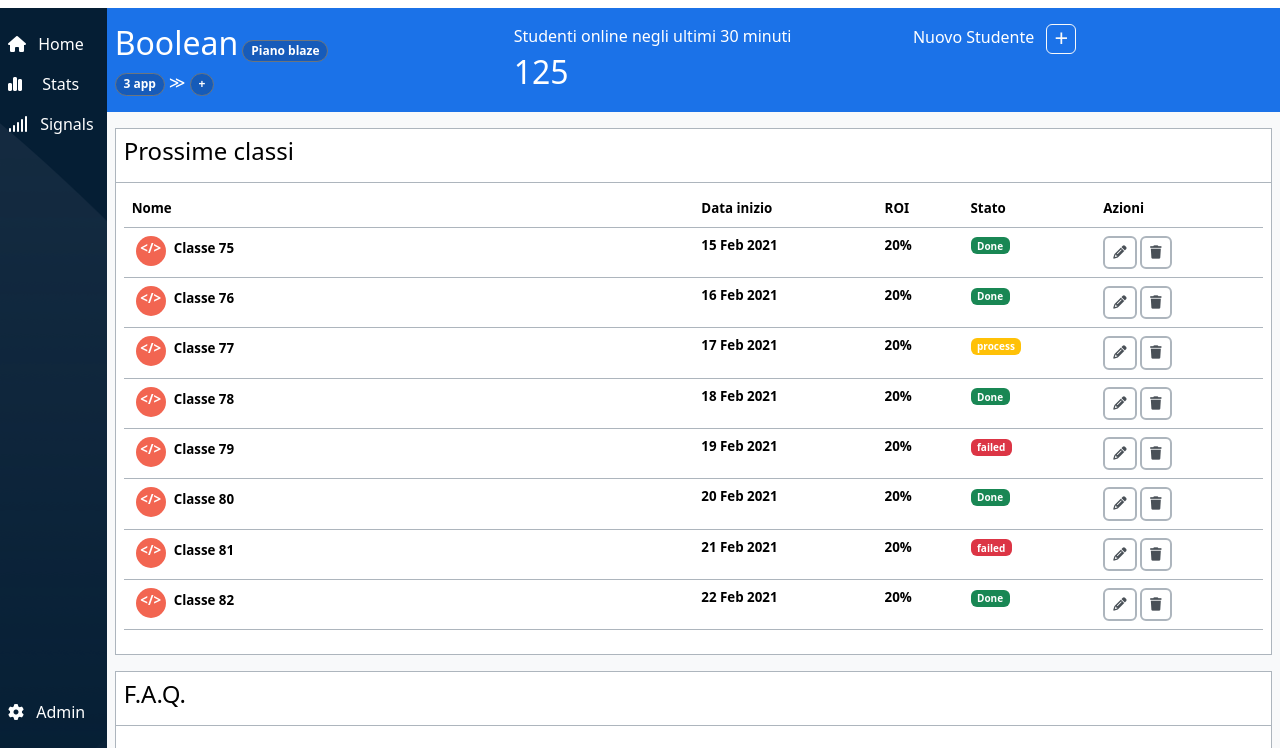
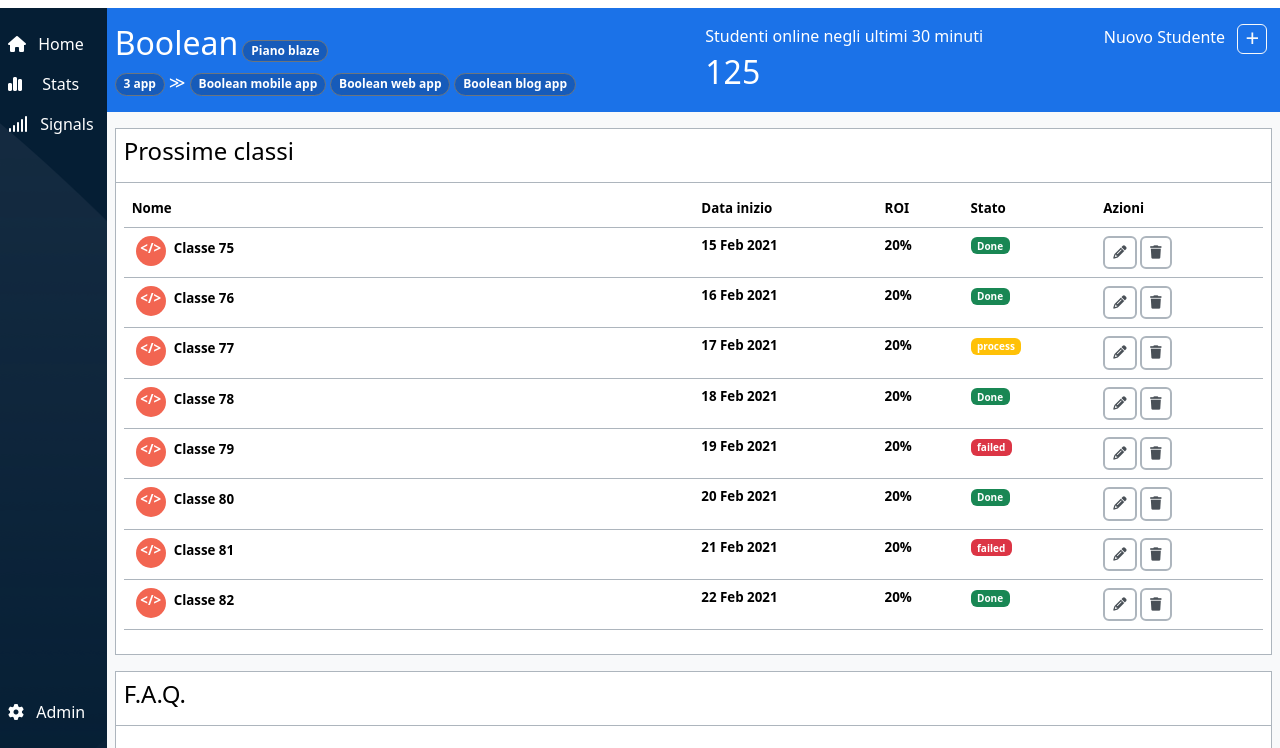
Before and after one commit to AlvaroArbaiza/html-css-bootstrap-dashboard, a plain HTML site: page index.html in a window 1280 px wide. Shown: the part 52-800 px from the top of the page. Drawn offline with nearby package versions, Linux system fonts and the light colour scheme.

Commit message:
Completamento header di main in tutte le versioni responsive

```diff
--- a/index.html
+++ b/index.html
@@ -143,10 +143,10 @@
             <main class="col-10 col-sm-11 col-md-10 col-lg-11 p-0 overflow-y-auto bg-body-tertiary">
 
                 <!-- head -->
-                <section id="header-main" class="row text-white d-flex flex-column flex-sm-row flex-sm-nowrap py-3 px-2 gap-3">
+                <section id="header-main" class="row text-white d-flex flex-column flex-sm-row flex-sm-nowrap py-3 px-2 row-gap-3">
 
                     <!-- nuovo studente -->
-                    <div id="nuovo-studente" class="col order-3">
+                    <div id="nuovo-studente" class="col col-lg-2 order-3 text-sm-center">
 
                         <h6 class="d-inline-block">Nuovo Studente</h6>
 
@@ -262,28 +262,28 @@
                                     <button type="submit" class="btn btn-primary fw-semibold">Salva</button>
                                     <button type="button" class="btn btn-warning fw-semibold">Svuota</button>
                                 </form>
-
                             </div>
                         </div>
-
-
-
-
-
                     </div>
 
                     <!-- boolean -->
-                    <div class="col order-1">
+                    <div class="col col-md-6 order-1">
 
                         <div>
                             <h1 class="d-inline-block fs-2">Boolean</h1>
                             <span class="badge rounded-pill bg-badge-main btn btn-secondary fw-semibold">Piano blaze</span>
                         </div>
 
+                        <!-- badges group -->
                         <div>
                             <span class="badge rounded-pill bg-badge-main btn btn-secondary fw-semibold">3 app</span>
                             <span>&#8811;</span>
-                            <span class="badge rounded-pill bg-badge-main btn btn-secondary fw-semibold">&#43;</span>
+                            <span class="badge rounded-pill bg-badge-main btn btn-secondary fw-semibold d-md-none">&#43;</span>
+
+                            <!-- hidden on mobile and tablet -->
+                            <span class="badge rounded-pill bg-badge-main btn btn-secondary fw-semibold d-none d-md-inline-block">Boolean mobile app</span>
+                            <span class="badge rounded-pill bg-badge-main btn btn-secondary fw-semibold d-none d-md-inline-block">Boolean web app</span>
+                            <span class="badge rounded-pill bg-badge-main btn btn-secondary fw-semibold d-none d-md-inline-block">Boolean blog app</span>
                         </div>
                     </div>
 
```
